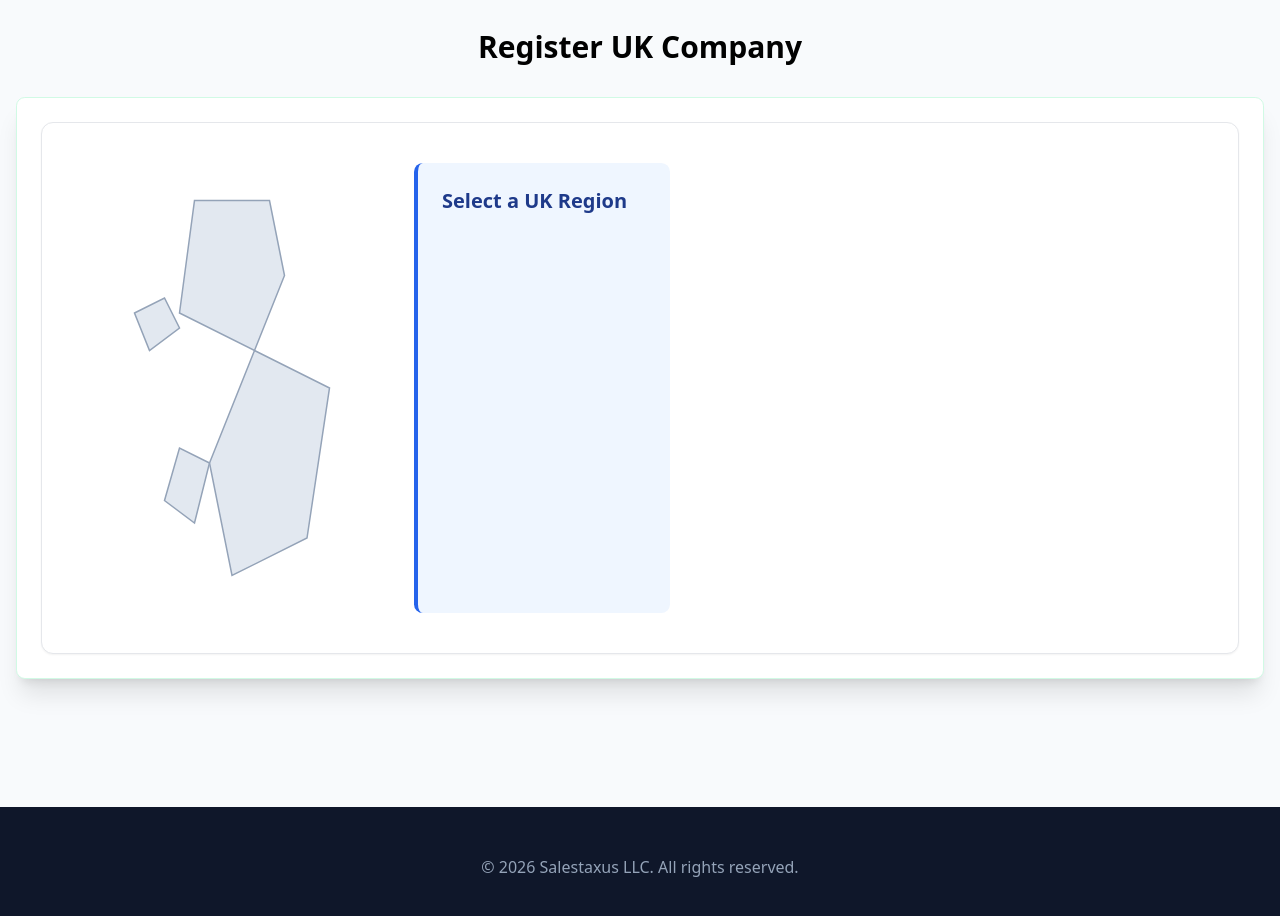
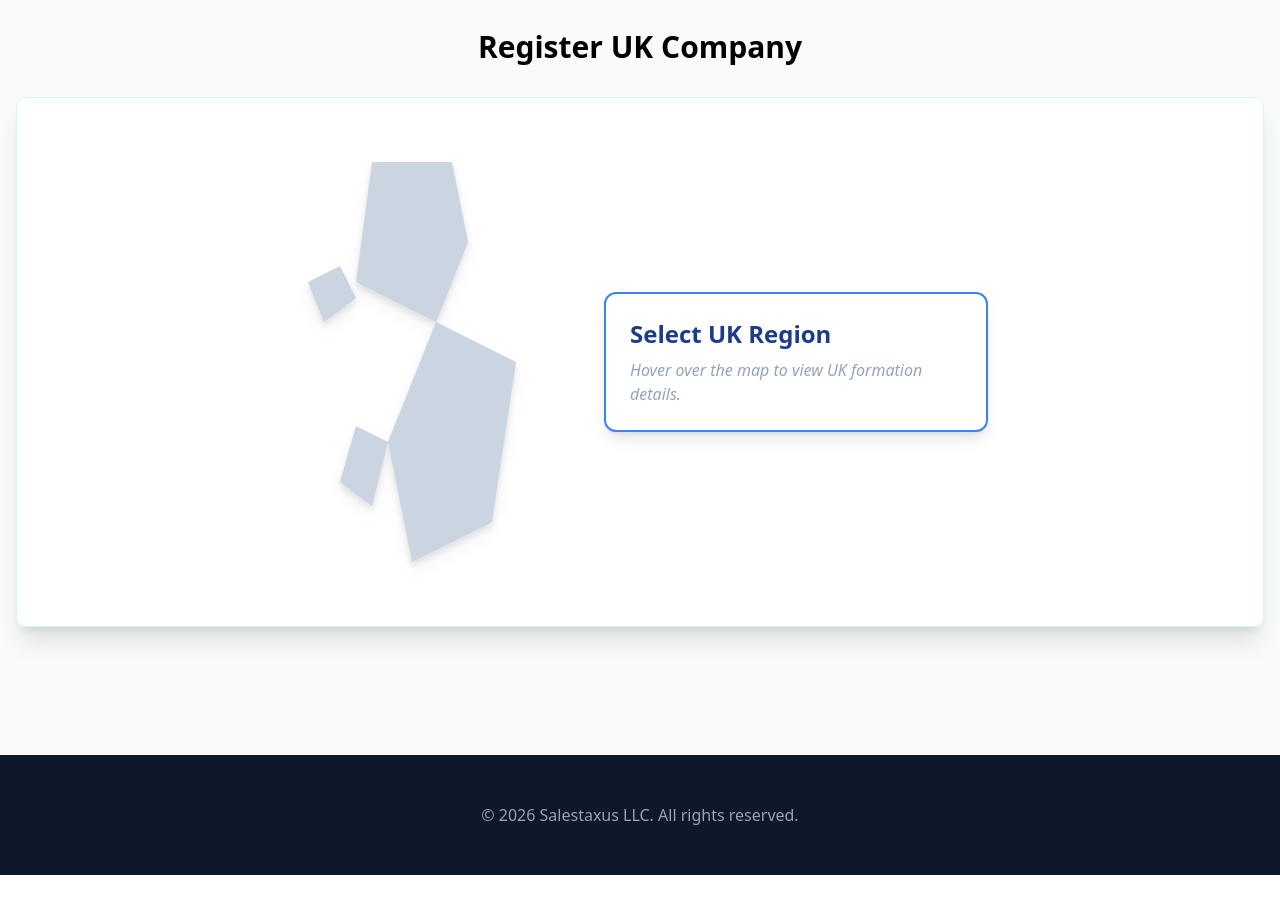
Before and after one commit to rawal7860/ecomifyUSA, a Next.js app: page / in a window 1280 px wide. Shown: the part 880-1796 px from the top of the page. After the commit the page ends 1755 px from the top, so only its background shows below. Built offline with nearby package versions, Linux system fonts and the light colour scheme.

Commit message:
Edit /src/components/UKMap.tsx

```diff
--- a/src/components/UKMap.tsx
+++ b/src/components/UKMap.tsx
@@ -1,40 +1,46 @@
 import React, { useState } from 'react';
 
-// Using a named export to match your index.tsx import { UKMap }
 export const UKMap = () => {
     const [hovered, setHovered] = useState < string | null > (null);
+    const FORM_URL = "https://docs.google.com/forms/d/e/1FAIpQLSf2LOGK6eY5rxr-RVUwC1vvCPNTFr1HmnbbKCYSa1nfL9m4AA/viewform";
 
     const regions = [
-        { id: 'Scotland', d: "M150,50 L250,50 L270,150 L230,250 L130,200 Z" },
-        { id: 'England', d: "M230,250 L330,300 L300,500 L200,550 L170,400 Z" },
-        { id: 'Wales', d: "M170,400 L130,380 L110,450 L150,480 Z" },
-        { id: 'N. Ireland', d: "M70,200 L110,180 L130,220 L90,250 Z" }
+        { id: 'Scotland', d: "M100,50 L200,50 L220,150 L180,250 L80,200 Z", fee: "£100" },
+        { id: 'England', d: "M180,250 L280,300 L250,500 L150,550 L120,400 Z", fee: "£100" },
+        { id: 'Wales', d: "M120,400 L80,380 L60,450 L100,480 Z", fee: "£100" },
+        { id: 'N. Ireland', d: "M20,200 L60,180 L80,220 L40,250 Z", fee: "£100" }
     ];
 
     return (
-        <div className="flex flex-col md:flex-row gap-8 p-10 bg-white rounded-xl border border-gray-200 shadow-sm">
-            <svg viewBox="0 0 400 600" className="w-full max-w-[300px] h-auto">
-                {regions.map((region) => (
+        <div className="flex flex-col md:flex-row gap-8 items-center justify-center">
+            <svg viewBox="0 0 350 600" className="w-full max-w-[280px] drop-shadow-lg">
+                {regions.map((reg) => (
                     <path
-                        key={region.id}
-                        d={region.d}
-                        fill={hovered === region.id ? "#2563eb" : "#e2e8f0"}
-                        stroke="#94a3b8"
-                        strokeWidth="2"
-                        className="transition-all duration-300 cursor-pointer hover:scale-[1.05] origin-center"
-                        onMouseEnter={() => setHovered(region.id)}
+                        key={reg.id}
+                        d={reg.d}
+                        fill={hovered === reg.id ? "#2563eb" : "#cbd5e1"}
+                        className="transition-all duration-300 cursor-pointer hover:scale-105 origin-center"
+                        onMouseEnter={() => setHovered(reg.id)}
                         onMouseLeave={() => setHovered(null)}
                     />
                 ))}
             </svg>
-            <div className="w-64 p-6 bg-blue-50 rounded-lg border-l-4 border-blue-600">
-                <h3 className="text-xl font-bold text-blue-900 mb-2">{hovered || "Select a UK Region"}</h3>
-                {hovered && (
-                    <div className="text-sm space-y-2 text-blue-800">
-                        <p><strong>Formation:</strong> £100</p>
-                        <p><strong>Compliance:</strong> HMRC & Co. House</p>
-                        <p><strong>VAT Threshold:</strong> £90,000</p>
+
+            <div className="w-full max-w-sm p-6 bg-white border-2 border-blue-500 rounded-xl shadow-lg">
+                <h4 className="text-2xl font-bold text-blue-900 mb-2">{hovered || "Select UK Region"}</h4>
+                {hovered ? (
+                    <div className="space-y-4">
+                        <div className="text-slate-600">
+                            <p><strong>Official Fee:</strong> £100</p>
+                            <p><strong>VAT Threshold:</strong> £90,000</p>
+                            <p><strong>Includes:</strong> Articles of Association, Share Certificates, and Registered Office.</p>
+                        </div>
+                        <a href={FORM_URL} target="_blank" rel="noreferrer">
+                            <Button className="w-full bg-blue-600 hover:bg-blue-700">Register in {hovered}</Button>
+                        </a>
                     </div>
+                ) : (
+                    <p className="text-slate-400 italic">Hover over the map to view UK formation details.</p>
                 )}
             </div>
         </div>
```
